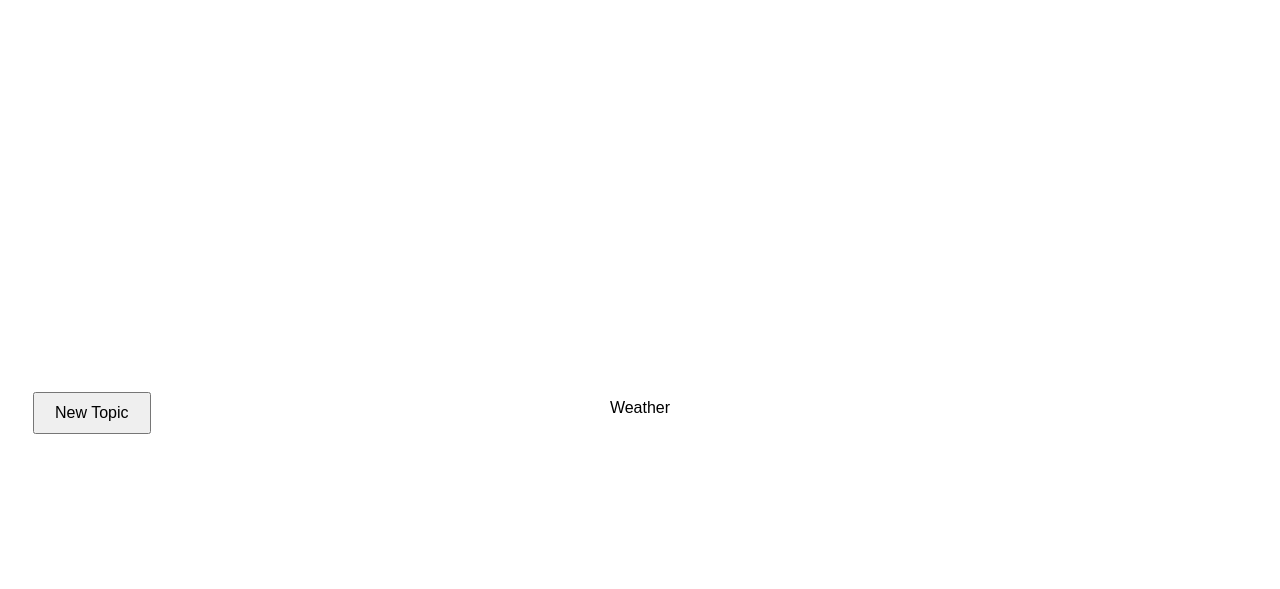
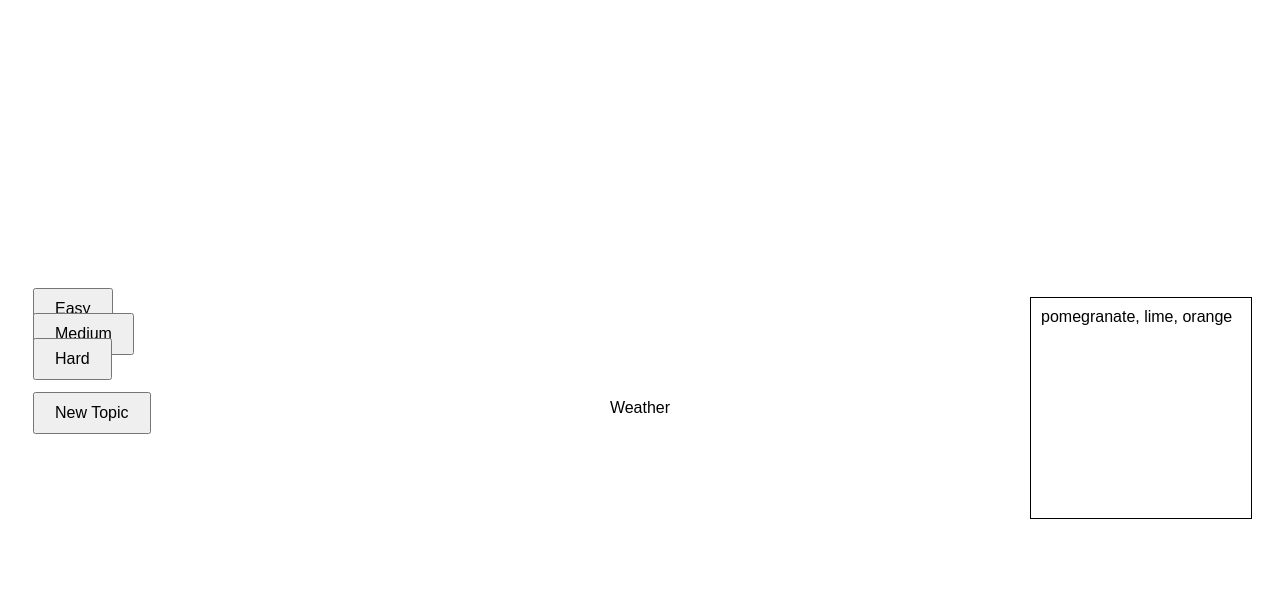
Before and after one commit to Gareth5827/PersonalityBreaker, a plain HTML site: page index.html in a window 1280 px wide. Both pictures are taken after a click on the button "New Topic". Shown: the top 589 px of the page. Drawn offline with Linux system fonts and the light colour scheme.

Commit message:
Update index.html
Attempting to add banned word list.

```diff
--- a/index.html
+++ b/index.html
@@ -48,6 +48,32 @@
             top: 50%;
             transform: translateY(-50%);
         }
+        #easyToggle {
+            position: absolute;
+            left: 20px;
+            top: calc(50% - 125px);
+        }
+        #mediumToggle {
+            position: absolute;
+            left: 20px;
+            top: calc(50% - 100px);
+        }
+        #hardToggle {
+            position: absolute;
+            left: 20px;
+            top: calc(50% - 75px);
+        }
+        #bannedWords {
+            position: absolute;
+            right: 20px;
+            top: 50%;
+            transform: translateY(-50%);
+            width: 200px;
+            height: 200px;
+            border: 1px solid black;
+            padding: 10px;
+            overflow-y: scroll;
+        }
     </style>
 </head>
 <body>
@@ -56,13 +82,19 @@
     <button class="button" id="stopButton" onclick="stopTimer()">Stop Timer</button>
     <button class="button" id="resetButton" onclick="resetTimer()">Reset Timer</button>
     <button class="button" id="newTopicButton" onclick="newTopic()">New Topic</button>
+    <button class="button" id="easyToggle" onclick="setDifficulty('easy')">Easy</button>
+    <button class="button" id="mediumToggle" onclick="setDifficulty('medium')">Medium</button>
+    <button class="button" id="hardToggle" onclick="setDifficulty('hard')">Hard</button>
     <div id="topicText"></div>
+    <div id="bannedWords"></div>
 
     <script>
         let timerInterval;
         let timeRemaining = 90000; // 1 minute 30 seconds in milliseconds
         let previousTopic = '';
         const topics = ["Weather", "Shopping malls", "Paint", "Cardboard boxes", "Concerts", "A ceiling fan"];
+        const words = ["apple", "banana", "grape", "pineapple", "lime", "lemon", "orange", "tangerine", "cherry", "crab apple", "plantain", "grapefruit", "clementine", "pomegranate", "passionfruit"];
+        let difficulty = 'easy';
 
         function startTimer() {
             clearInterval(timerInterval);
@@ -100,6 +132,33 @@
             } while (newTopic === previousTopic);
             previousTopic = newTopic;
             document.getElementById('topicText').innerText = newTopic;
+            updateBannedWords();
+        }
+
+        function setDifficulty(level) {
+            difficulty = level;
+            document.getElementById('easyToggle').style.backgroundColor = level === 'easy' ? 'lightblue' : '';
+            document.getElementById('mediumToggle').style.backgroundColor = level === 'medium' ? 'lightblue' : '';
+            document.getElementById('hardToggle').style.backgroundColor = level === 'hard' ? 'lightblue' : '';
+        }
+
+        function updateBannedWords() {
+            let numWords;
+            if (difficulty === 'easy') {
+                numWords = Math.floor(Math.random() * 3) + 1;
+            } else if (difficulty === 'medium') {
+                numWords = Math.floor(Math.random() * 4) + 4;
+            } else {
+                numWords = Math.floor(Math.random() * 8) + 8;
+            }
+            const banned = [];
+            while (banned.length < numWords) {
+                const word = words[Math.floor(Math.random() * words.length)];
+                if (!banned.includes(word)) {
+                    banned.push(word);
+                }
+            }
+            document.getElementById('bannedWords').innerText = banned.join(', ');
         }
 
         updateTimerDisplay(); // Initial display update
```
